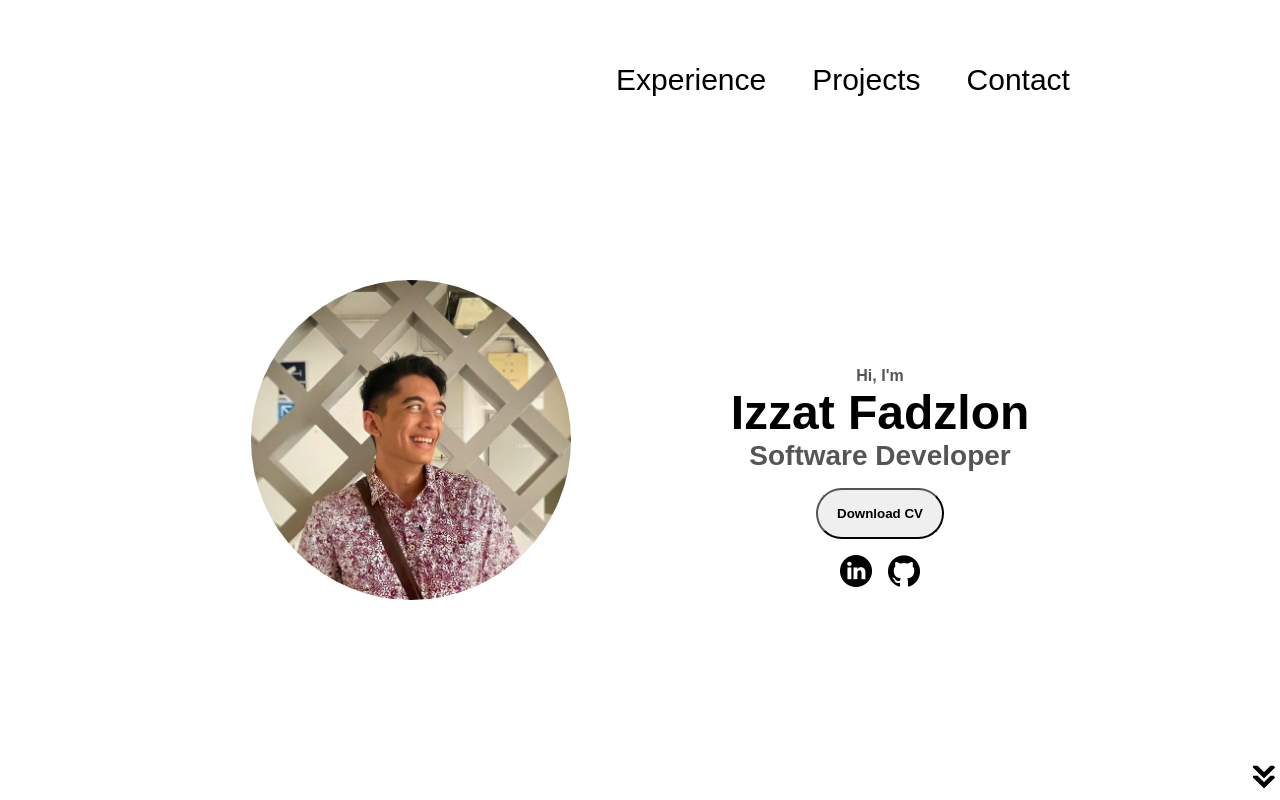
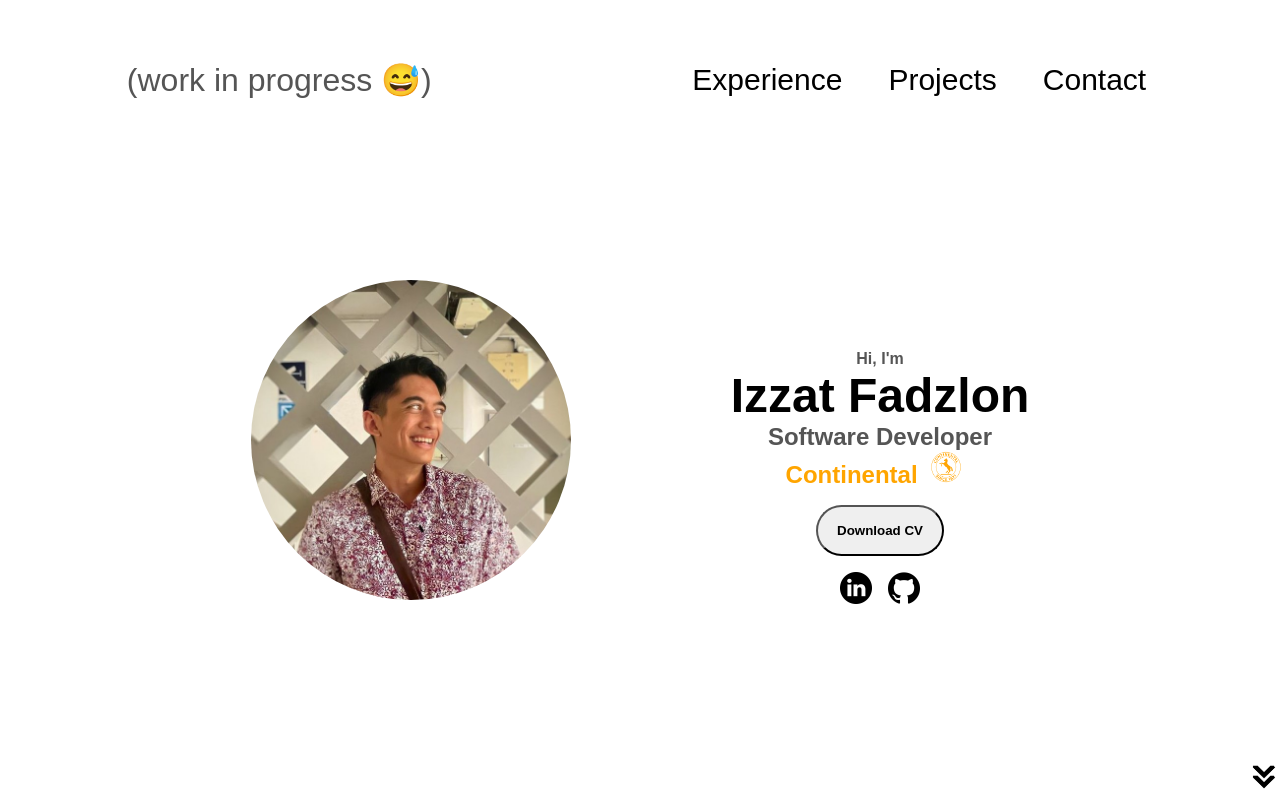
Before and after one commit to kiblykat/my-portfolio-website, a React (Create React App) app: page / in a window 1280 px wide. Shown: the top 800 px of the page. Built offline with nearby package versions, Linux system fonts and the light colour scheme.

Commit message:
added WIP, updated CV

```diff
--- a/src/components/1_Header/Header.js
+++ b/src/components/1_Header/Header.js
@@ -7,7 +7,9 @@ export default function Header() {
   return (
     <>
       <nav id="desktop-nav">
-        <div className="logo"></div>
+        <div className="logo">
+          <p>(work in progress 😅)</p>
+        </div>
         <div>
           <ul className="nav-links">
             <li>
--- a/src/components/2_Profile/Profile.css
+++ b/src/components/2_Profile/Profile.css
@@ -36,7 +36,7 @@
 }
 
 .section__text__p2 {
-  font-size: 1.75rem;
+  font-size: 1.5rem;
   margin-bottom: 1rem;
 }
 
--- a/src/components/2_Profile/Profile.js
+++ b/src/components/2_Profile/Profile.js
@@ -1,8 +1,9 @@
 import React from "react";
 import MyImage from "../../assets/me-crop.jpg";
-import Resume from "../../assets/resume/IzzatResume160124.pdf";
+import Resume from "../../assets/resume/IzzatResume200224.pdf";
 import "./Profile.css";
 import { stockLogo } from "../../assets/images";
+import contiLogo from "../../assets/stock/contiLogo.png";
 
 export default function Profile() {
   return (
@@ -14,7 +15,24 @@ export default function Profile() {
         <div className="section__text">
           <p className="section__text__p1">Hi, I'm</p>
           <h1 className="title">Izzat Fadzlon</h1>
-          <p className="section__text__p2">Software Developer</p>
+          <p className="section__text__p2">
+            Software Developer
+            <p
+              style={{
+                color: "orange",
+                textAlign: "center",
+                textWrap: "nowrap",
+              }}
+            >
+              Continental
+              <img
+                className="icon"
+                src={contiLogo}
+                alt="contiLogo"
+                style={{ margin: 0 }}
+              ></img>
+            </p>
+          </p>
           <div className="btn-container">
             <button
               onClick={() => window.open(Resume, "_blank")}
```
Also changed, not shown: src/assets/stock/contiLogo.png (added), 1 other file (tests, documents, lock files or other folders).
